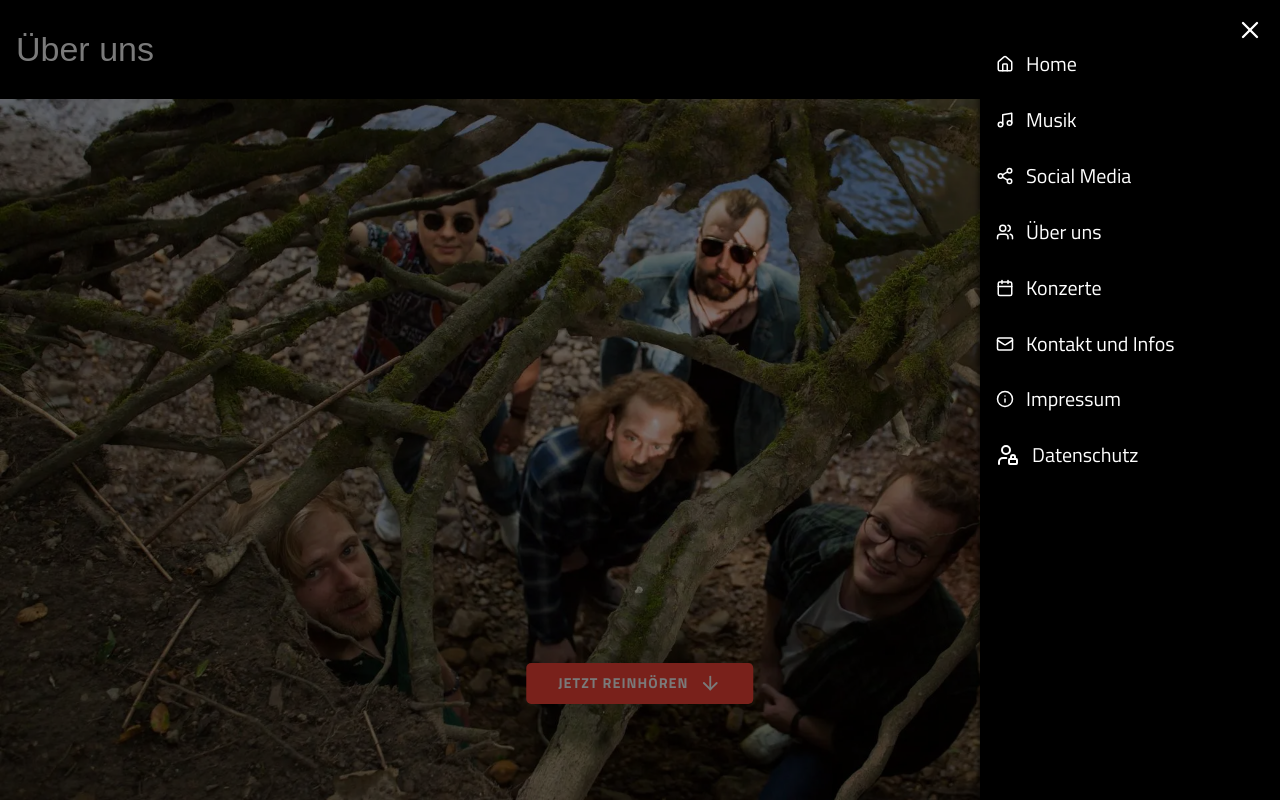
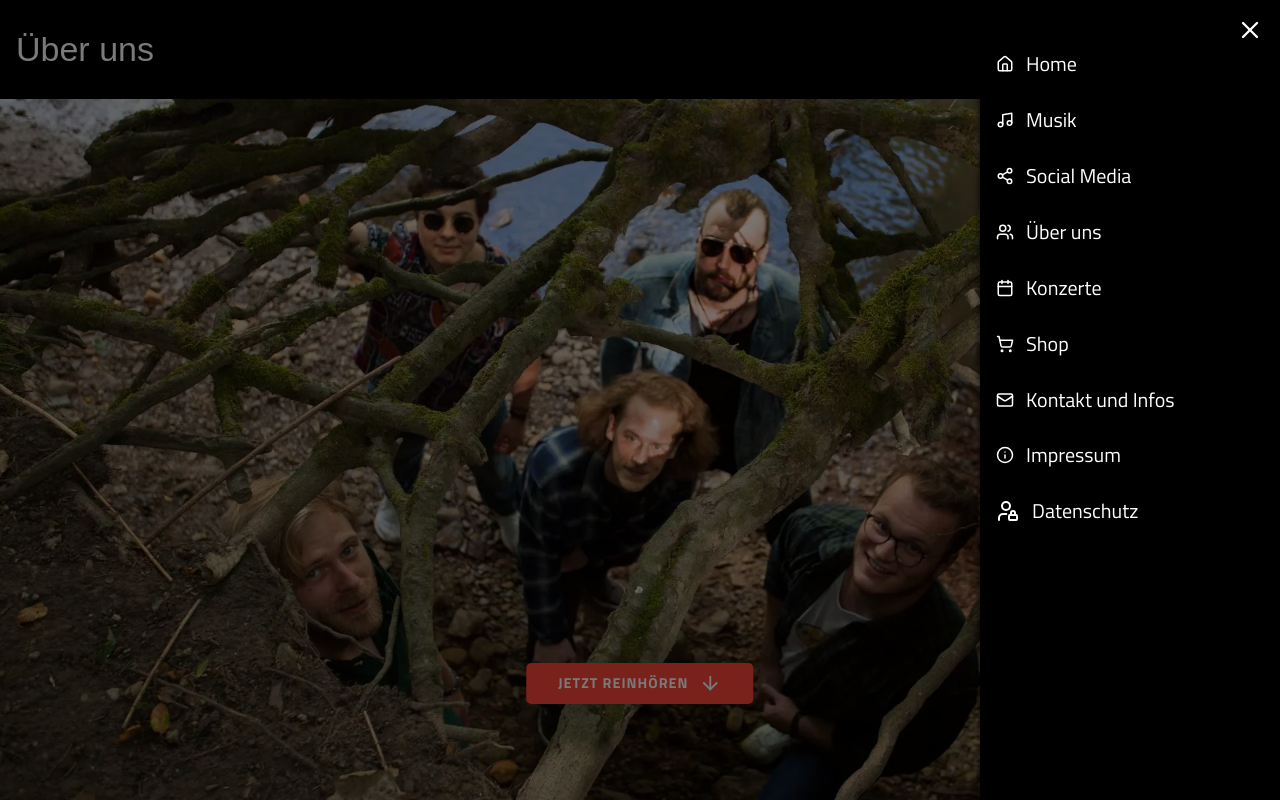
Before and after one commit to laurin42/Bandpage, a Next.js app in the folder bandpage-nextjs/: page / in a window 1280 px wide. Both pictures are taken after a click on the button 1250 px from the left and 49 px from the top of the page. Built offline with nearby package versions, Linux system fonts and the light colour scheme; a web font is replaced by a local one.

Commit message:
Add Shopping Cart link to Header component for easy access to the shop

```diff
--- a/bandpage-nextjs/src/components/Header.tsx
+++ b/bandpage-nextjs/src/components/Header.tsx
@@ -14,6 +14,7 @@ import {
   Mail,
   Dot,
   Info,
+  ShoppingCart,
 } from "lucide-react";
 import UserLock from "@/assets/icons/userLock.svg";
 import "@/styles/header.scss";
@@ -147,6 +148,19 @@ const Header: React.FC<HeaderProps> = ({ headerText, introComplete }) => {
                   </span>
                 </Link>
               </li>
+              <li>
+                <a
+                  href="https://shop.burnheart-mockery.de/"
+                  target="_blank"
+                  rel="noopener noreferrer"
+                  onClick={toggleMenu}
+                >
+                  <span className="menu-item-content">
+                    <ShoppingCart size={18} className="menu-icon" />
+                    Shop
+                  </span>
+                </a>
+              </li>
               <li className="menu-item-has-children">
                 <button
                   onClick={toggleKontaktSubMenu}
```
